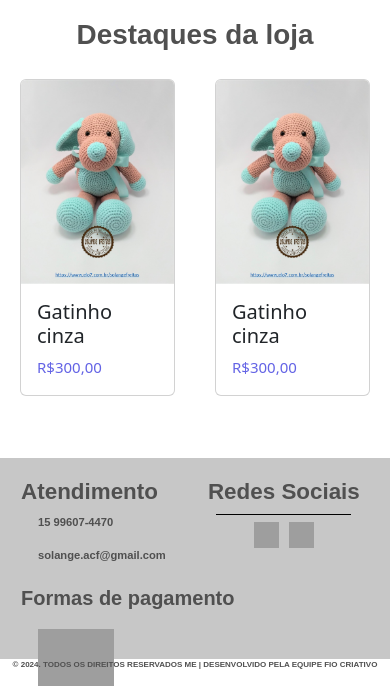
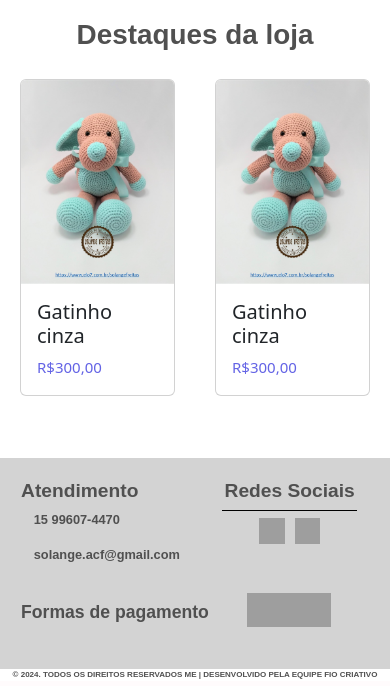
Before and after one commit to PedroMTG/TCC, a PHP site: page /inicio.php in a window 390 px wide. Shown: the part 462-1148 px from the top of the page. Run offline with PHP 8.4, Linux system fonts and the light colour scheme; some libraries are stand-ins or nearby versions; grey boxes are pictures that could not be loaded.

Commit message:
6-5-2024

```diff
--- a/CSS/style.css
+++ b/CSS/style.css
@@ -172,9 +172,9 @@ header{
 
       .rodape-corpo{
         margin-top: 5vh;
-        height: 14.8vh;
+        height: 16vh;
         width: 100%;
-        background-color: rgb(199, 199, 199);
+        background-color: rgb(211, 211, 211);
         bottom:0;
         left:0;
         display: flex;
@@ -183,16 +183,16 @@ header{
 
       .rodape-atendimento{
         margin: 2.5vh;
-        font-size: 70%;
+        font-size: 80%;
       }
 
       .rodape-atendimento h1{
-        font-size: 200%;
+        font-size: 150%;
         font-weight: bold;
       }
 
       .rodape-atendimento p{
-        margin-left: 2vh;
+        margin-left: 1.5vh;
       }
 
       .rodape-redes-container{
@@ -203,11 +203,11 @@ header{
       }
 
       .rodape-redes{
-        font-size: 70%;
+        font-size: 80%;
       }
 
       .rodape-redes h1{
-        font-size: 200%;
+        font-size: 150%;
         font-weight: bold;
       }
 
@@ -226,26 +226,27 @@ header{
       .rodape-corpo-2{
         height: 9vh;
         width: 100%;
-        background-color: rgb(199, 199, 199);
+        background-color: rgb(211, 211, 211);
         display: flex;
-        flex-direction: column;
+        flex-direction: row;
       }
 
       .rodape-pagamentos{
-        font-size: 125%;
+        font-size: 110%;
         margin-left: 2.5vh;
+        margin-top: 0.7vh;
       }
 
       .rodape-corpo-2 img{
-        height: 9vh;
-        width: 9vh;
+        height: 4vh;
+        width: 10vh;
         margin-left: 4.5vh;
       }
 
       .rodape-linha{
         height: 0.3px;
         width: 16vh;
-        background-color: black;
+        background-color: rgb(0, 0, 0);
         margin-block-end: 8px;
       }
 
--- a/footer.php
+++ b/footer.php
@@ -22,7 +22,7 @@
 
     <div class="rodape-corpo-2">
         <div class="rodape-pagamentos font_f font_1"><p>Formas de pagamento</p></div>
-        <img src="https://upload.wikimedia.org/wikipedia/commons/a/a2/Logo%E2%80%94pix_powered_by_Banco_Central_%28Brazil%2C_2020%29.svg" alt="">
+        <img src="https://upload.wikimedia.org/wikipedia/commons/thumb/a/a2/Logo%E2%80%94pix_powered_by_Banco_Central_%28Brazil%2C_2020%29.svg/2560px-Logo%E2%80%94pix_powered_by_Banco_Central_%28Brazil%2C_2020%29.svg.png" alt="">
 
     </div>
 
```
